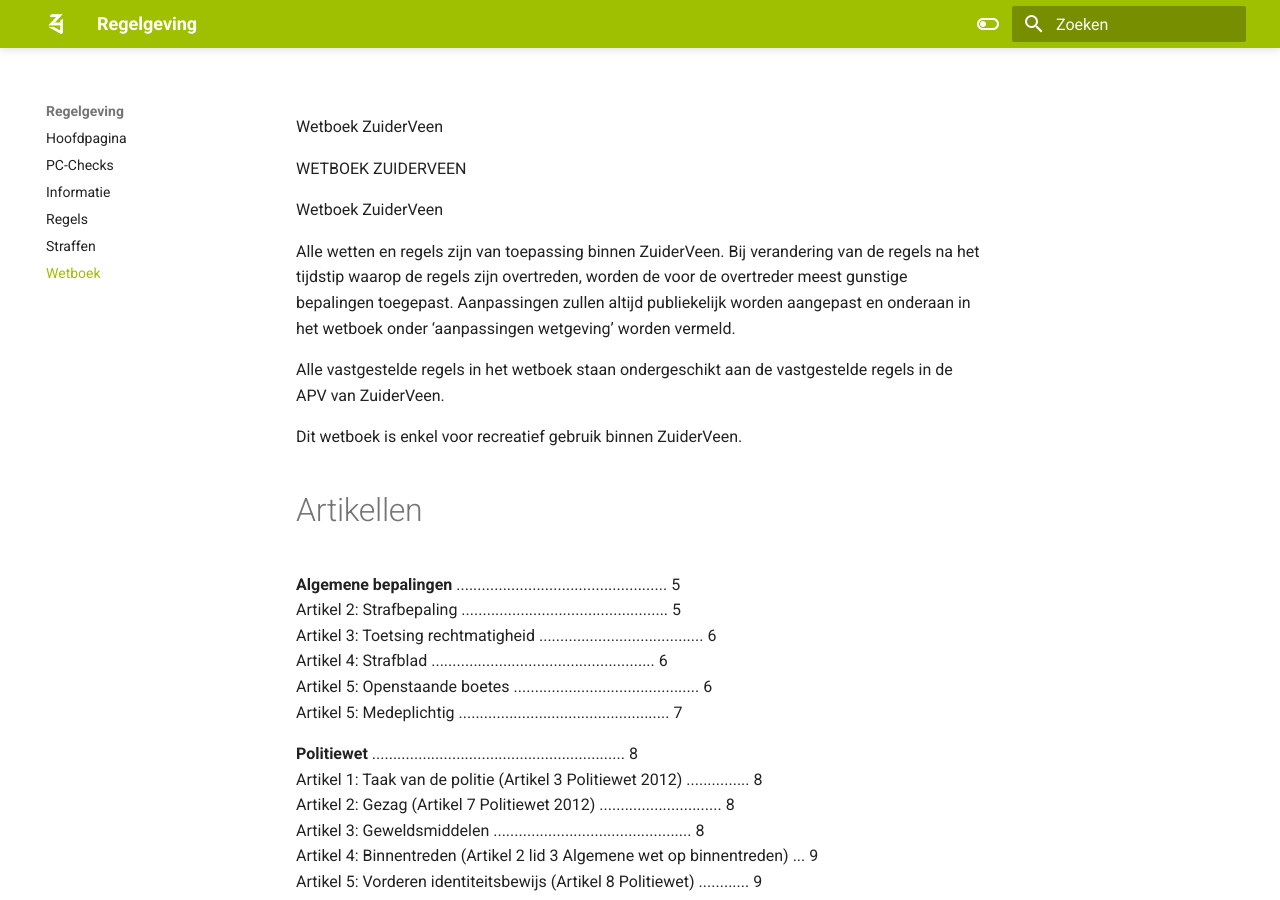
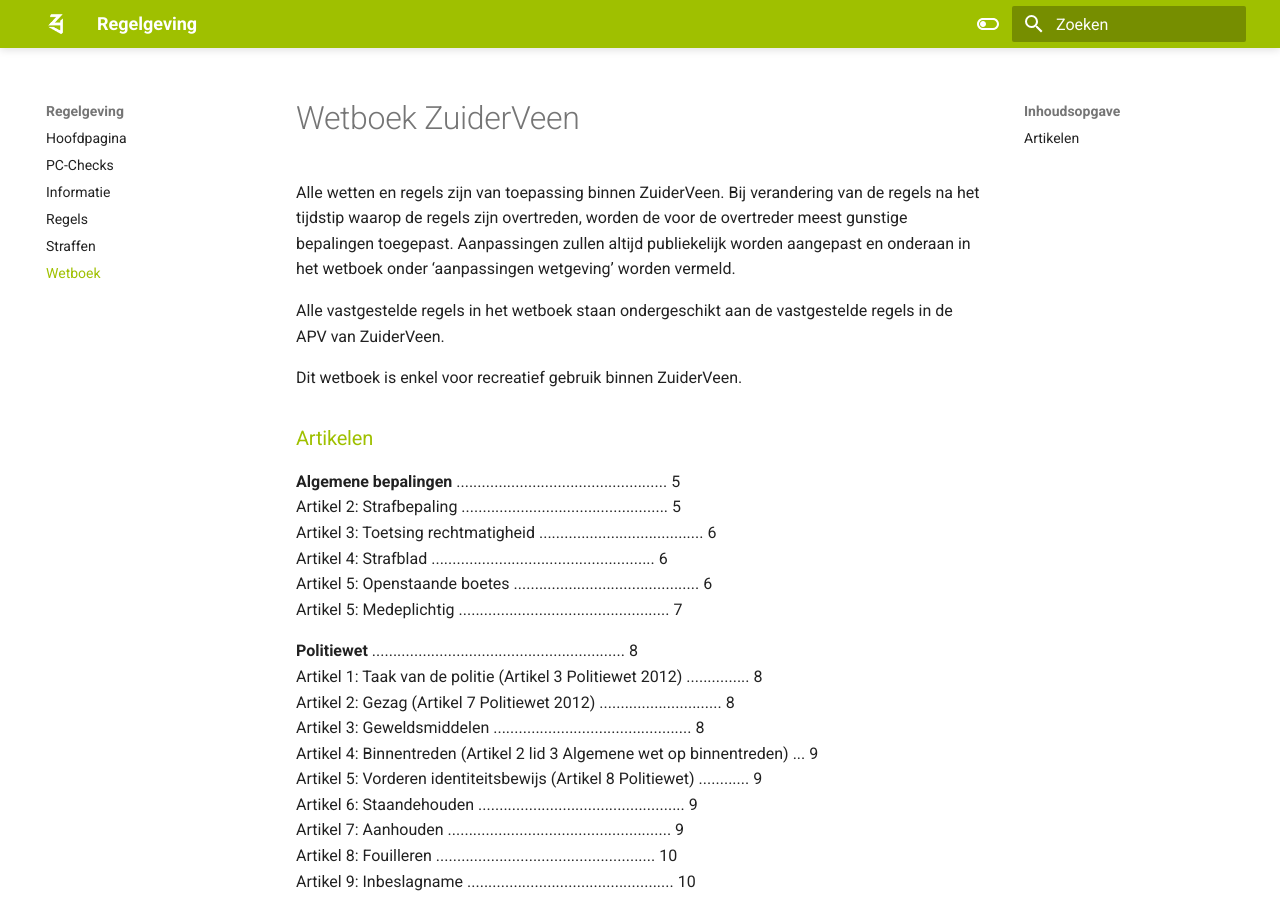
Before and after one commit to ZVRP/zuiderveen-apv, an MkDocs documentation site: the page built from docs/wetboek.md, in a window 1280 px wide and 900 px high. Built offline with MkDocs 1.6.1 and Material for MkDocs 9.7.7, drawn with Linux system fonts in a browser that asks for light colours.

Commit message:
Refactor wetboek.md by removing redundant headings and updating section titles for improved clarity and formatting.

```diff
--- a/docs/wetboek.md
+++ b/docs/wetboek.md
@@ -1,8 +1,4 @@
-Wetboek ZuiderVeen
-
-WETBOEK ZUIDERVEEN
-
-Wetboek ZuiderVeen
+# Wetboek ZuiderVeen
 
 Alle wetten en regels zijn van toepassing binnen ZuiderVeen. Bij verandering van de regels na het tijdstip waarop de regels zijn overtreden, worden de voor de overtreder meest gunstige bepalingen toegepast. Aanpassingen zullen altijd publiekelijk worden aangepast en onderaan in het wetboek onder ‘aanpassingen wetgeving’ worden vermeld.
 
@@ -10,9 +6,7 @@ Alle vastgestelde regels in het wetboek staan ondergeschikt aan de vastgestelde
 
 Dit wetboek is enkel voor recreatief gebruik binnen ZuiderVeen.
 
-#
-
-# Artikellen
+### Artikelen
 
 **Algemene bepalingen** .................................................. 5
  Artikel 2: Strafbepaling ................................................. 5
```
